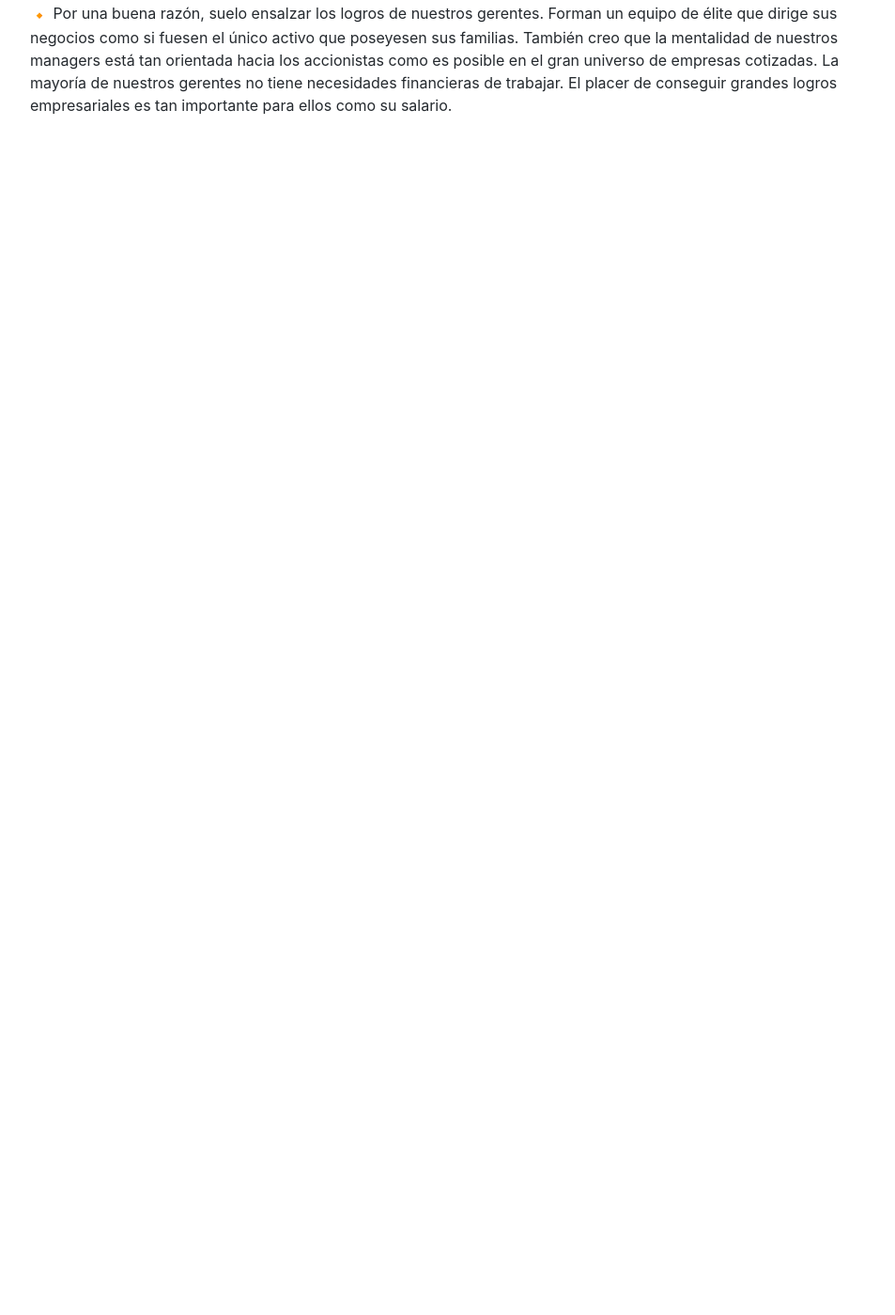
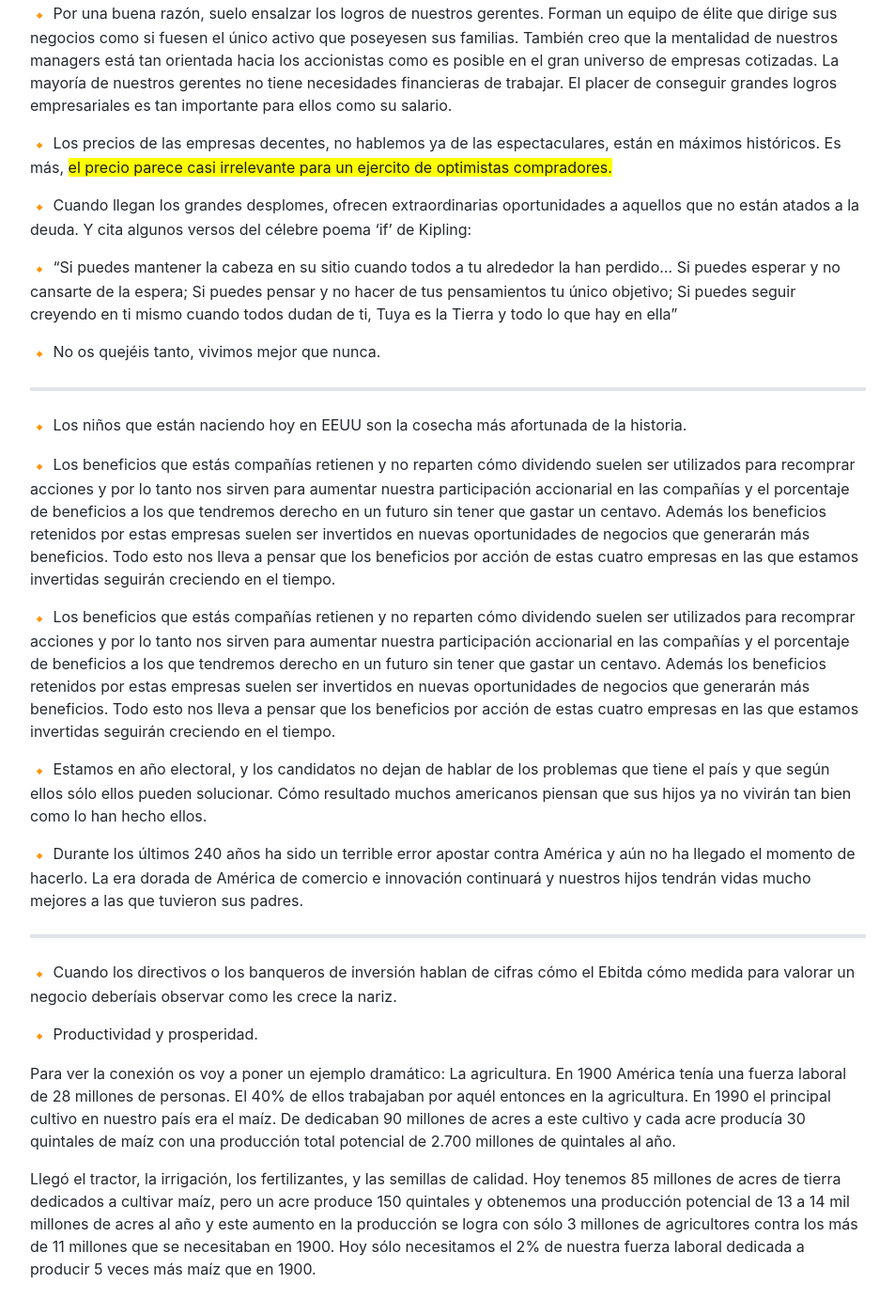
Before and after one commit to Akira3030/formacion, a Jekyll site: the page built from articulos/warrent-buffet-gobierno-empresas.md, in a window 1280 px wide and 1400 px high, scrolled down 11317 px. Shown: the whole window at 94% size, without its empty margins (163-1116 px from the left). Built offline with Jekyll 4.4.1, drawn with Linux system fonts in a browser that asks for light colours; emoji names are drawn with the system emoji font; our own code applies the rules of GitHub Pages for plain Markdown files; before the commit the page ends 11502 px from its top, so only the background shows below that; some of the changed text lies outside the part shown.

Commit message:
Update warrent-buffet-gobierno-empresas.md

```diff
--- a/articulos/warrent-buffet-gobierno-empresas.md
+++ b/articulos/warrent-buffet-gobierno-empresas.md
@@ -332,7 +332,7 @@ redirigido el exceso de fondos de Berkshire hacia activos más productivos.</mar
 
 ***
 
-:small_orange_diamond: La misma Berkshire es un buen ejemplo de cómo la aleatoriedad en los precios en el corto plazo puede oscurecer el crecimiento en el valor a largo plazo. Durante los últimos 53 años, la empresa ha creado valor reinvirtiendo sus beneficios y dejando que el interés compuesto haga su magia. Año tras año, hemos avanzado. Pero las acciones de Berkshire han sufrido cuatro grandes bajadas.
+:small_orange_diamond: La misma Berkshire es un buen ejemplo de cómo la aleatoriedad en los precios en el corto plazo puede oscurecer el crecimiento en el valor a largo plazo. Durante los últimos 53 años, la empresa ha creado valor <mark>reinvirtiendo sus beneficios y dejando que el interés compuesto haga su magia.<mark> Año tras año, hemos avanzado. Pero las acciones de Berkshire han sufrido cuatro grandes bajadas.
 
 ![]({{ site.site_url }}/assets/img/caidas_bsk.png)
 
@@ -354,3 +354,40 @@ terrible para inversores a largo plazo
 ***
 
 :small_orange_diamond: Por una buena razón, suelo ensalzar los logros de nuestros gerentes. Forman un equipo de élite que dirige sus negocios como si fuesen el único activo que poseyesen sus familias. También creo que la mentalidad de nuestros managers está tan orientada hacia los accionistas como es posible en el gran universo de empresas cotizadas. La mayoría de nuestros gerentes no tiene necesidades financieras de trabajar. El placer de conseguir grandes logros empresariales es tan importante para ellos como su salario.
+
+:small_orange_diamond: Los precios de las empresas decentes, no hablemos ya de las espectaculares, están en máximos históricos. Es más, <mark>el precio parece casi irrelevante para un ejercito de optimistas compradores.</mark>
+
+:small_orange_diamond: Cuando llegan los grandes desplomes, ofrecen extraordinarias oportunidades a aquellos que no están atados a la deuda. Y cita algunos versos del célebre poema 'if' de Kipling:
+
+:small_orange_diamond: "Si puedes mantener la cabeza en su sitio cuando todos a tu alrededor
+la han perdido...
+Si puedes esperar y no cansarte de la espera;
+Si puedes pensar y no hacer de tus pensamientos tu único objetivo;
+Si puedes seguir creyendo en ti mismo cuando todos dudan de ti,
+Tuya es la Tierra y todo lo que hay en ella"
+
+:small_orange_diamond: No os quejéis tanto, vivimos mejor que nunca.
+
+***
+
+:small_orange_diamond: Los niños que están naciendo hoy en EEUU son la cosecha más afortunada de la historia.
+
+
+:small_orange_diamond: Los beneficios que estás compañías retienen y no reparten cómo dividendo suelen ser utilizados para recomprar acciones y por lo tanto nos sirven para aumentar nuestra participación accionarial en las compañías y el porcentaje de beneficios a los que tendremos derecho en un futuro sin tener que gastar un centavo. Además los beneficios retenidos por estas empresas suelen ser invertidos en nuevas oportunidades de negocios que generarán más beneficios. Todo esto nos lleva a pensar que los beneficios por acción de estas cuatro empresas en las que estamos invertidas seguirán creciendo en el tiempo.
+
+:small_orange_diamond: Los beneficios que estás compañías retienen y no reparten cómo dividendo suelen ser utilizados para recomprar acciones y por lo tanto nos sirven para aumentar nuestra participación accionarial en las compañías y el porcentaje de beneficios a los que tendremos derecho en un futuro sin tener que gastar un centavo. Además los beneficios retenidos por estas empresas suelen ser invertidos en nuevas oportunidades de negocios que generarán más beneficios. Todo esto nos lleva a pensar que los beneficios por acción de estas cuatro empresas en las que estamos invertidas seguirán creciendo en el tiempo.
+
+
+:small_orange_diamond: Estamos en año electoral, y los candidatos no dejan de hablar de los problemas que tiene el país y que según ellos sólo ellos pueden solucionar. Cómo resultado muchos americanos piensan que sus hijos ya no vivirán tan bien como lo han hecho ellos.
+
+:small_orange_diamond: Durante los últimos 240 años ha sido un terrible error apostar contra América y aún no ha llegado el momento de hacerlo. La era dorada de América de comercio e innovación continuará y nuestros hijos tendrán vidas mucho mejores a las que tuvieron sus padres.
+
+***
+
+:small_orange_diamond: Cuando los directivos o los banqueros de inversión hablan de cifras cómo el Ebitda cómo medida para valorar un negocio deberíais observar como les crece la nariz.
+
+:small_orange_diamond: Productividad y prosperidad.
+
+Para ver la conexión os voy a poner un ejemplo dramático: La agricultura. En 1900 América tenía una fuerza laboral de 28 millones de personas. El 40% de ellos trabajaban por aquél entonces en la agricultura. En 1990 el principal cultivo en nuestro país era el maíz. De dedicaban 90 millones de acres a este cultivo y cada acre producía 30 quintales de maíz con una producción total potencial de 2.700 millones de quintales al año.
+
+Llegó el tractor, la irrigación, los fertilizantes, y las semillas de calidad. Hoy tenemos 85 millones de acres de tierra dedicados a cultivar maíz, pero un acre produce 150 quintales y obtenemos una producción potencial de 13 a 14 mil millones de acres al año y este aumento en la producción se logra con sólo 3 millones de agricultores contra los más de 11 millones que se necesitaban en 1900. Hoy sólo necesitamos el 2% de nuestra fuerza laboral dedicada a producir 5 veces más maíz que en 1900.
```
